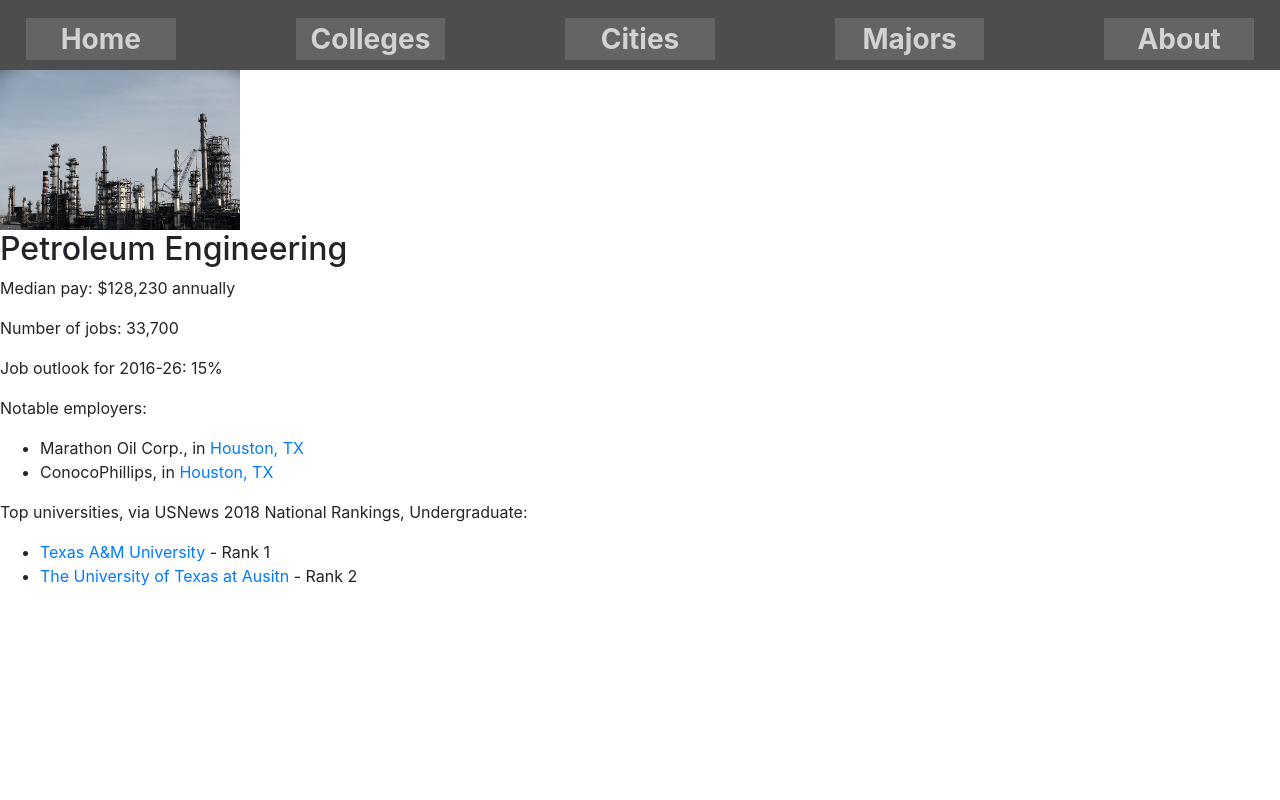
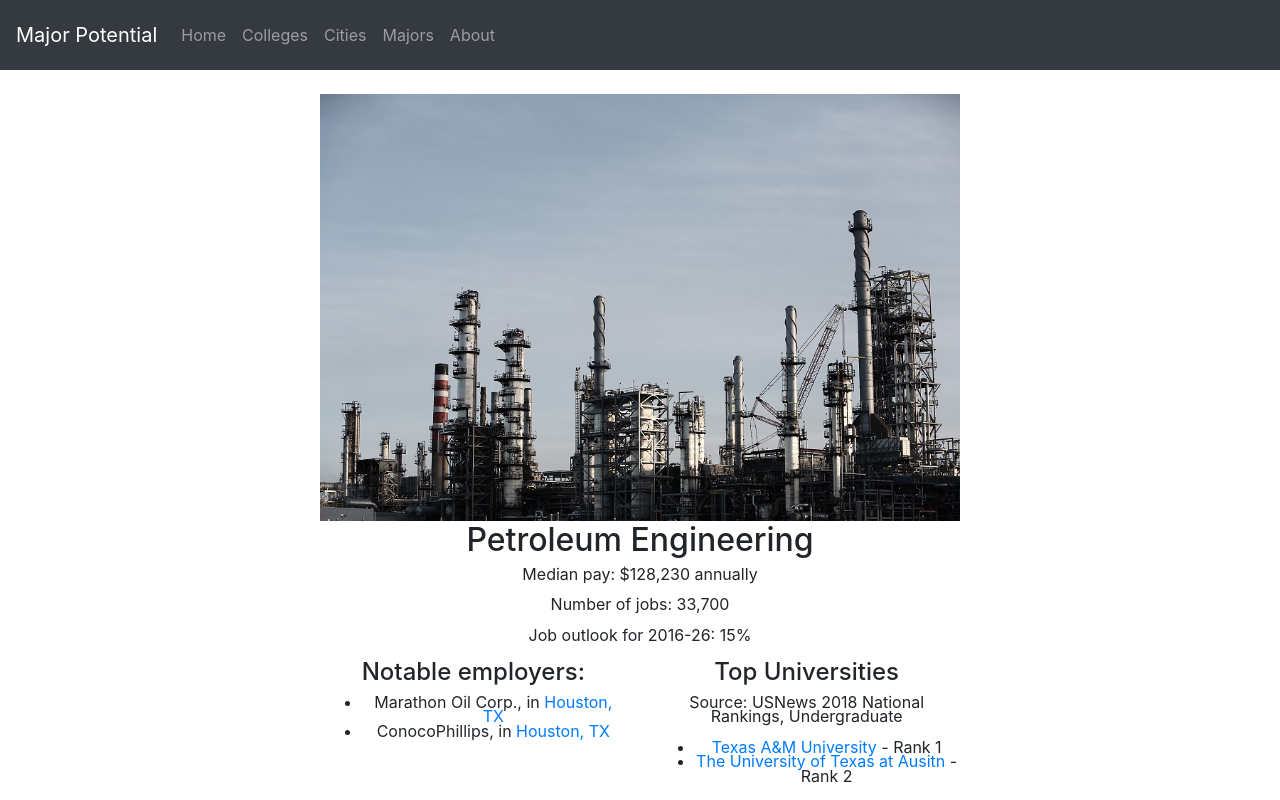
Before and after one commit to theworkingmen/idb, a Flask app: page /major-petroleumengineering in a window 1280 px wide. Run offline with Flask 2, Linux system fonts and the light colour scheme; some libraries are stand-ins or nearby versions.

Commit message:
Bootstrap Grid System applied to majors instances

```diff
--- a/templates/college-texasAM.html
+++ b/templates/college-texasAM.html
@@ -49,7 +49,7 @@
 </nav>
 </head>
 <body>
-<br>
+  <br>
   <div class="container">
     <div class="row">
       <div class="col-md-12 text-center">
--- a/templates/major-petrolengineering.html
+++ b/templates/major-petrolengineering.html
@@ -13,41 +13,75 @@
 	<link rel="stylesheet" href="{{url_for('static', filename='splash.css')}}" type="text/css">
 
 	<title>Major Potential</title>
+
+	<style type="text/css">
+  .text-center {
+    line-height: 0.9em;
+  }
+  .instance-image {
+    max-width: 40em;
+  }
+</style>
+
 </head>
 <body>
 
 	<!-- NAVBAR -->
-    <div class="navbar">
-    <div class="navlink"><a class="navtext" href="./">Home</a></div>
-    <div class="navlink"><a class="navtext" href="./colleges">Colleges</a></div>
-    <div class="navlink"><a class="navtext" href="./cities">Cities</a></div>
-    <div class="navlink"><a class="navtext" href="./majors">Majors</a></div>
-    <div class="navlink"><a class="navtext" href="./about">About</a></div>
+	<nav class="navbar navbar-expand-sm bg-dark navbar-dark">
+		<!-- Brand/logo -->
+		<a class="navbar-brand" href="./">Major Potential</a>
+
+		<!-- Links -->
+		<ul class="navbar-nav">
+			<div id="navbar" class="collapse navbar-collapse">
+				<li class="nav-item">
+					<a class="nav-link" href="./">Home</a>
+				</li>
+				<li class="nav-item">
+					<a class="nav-link" href="./colleges">Colleges</a>
+				</li>
+				<li class="nav-item">
+					<a class="nav-link" href="./cities">Cities</a>
+				</li>
+				<li class="nav-item">
+					<a class="nav-link"  href="./majors">Majors</a>
+				</li>
+				<li class="nav-item">
+					<a class="nav-link" href="./about">About</a>
+				</li>
 			</div>
+		</ul>
+	</nav>
 	<!-- ENDNAVBAR -->
-
-
-			<div class="instance-body-upper">
-				<!-- source: https://www.bls.gov/ooh/architecture-and-engineering/petroleum-engineers.htm -->
-				<img class="instance-image" src="images/{{url_for('static', filename='images/manufacturingresize.jpg')}}" />
+	<br>
+	<div class="container">
+		<div class="row text-center">
+			<div class="col-md-12">
+				<img class="instance-image" src="{{url_for('static', filename='images/manufacturingresize.jpg')}}" />
 				<h2>Petroleum Engineering</h2>
 				<p>Median pay: $128,230 annually</p>
 				<p>Number of jobs: 33,700</p>
 				<p>Job outlook for 2016-26: 15%</p>
 			</div>
-			<div class="instance-body-lower">
-				<p>Notable employers:</p>
+		</div>
+		<div class="row text-center">
+			<div class="col-md-2"></div>
+			<div class="col-md-4">
+				<h4>Notable employers:</h4>
 				<ul>
 					<li>Marathon Oil Corp., in <a href="./city-houston">Houston, TX</a></li>
 					<li>ConocoPhillips, in <a href="./city-houston">Houston, TX</a></li>
 				</ul>
-				<p>Top universities, via USNews 2018 National Rankings, Undergraduate:</p>
+			</div>
+			<div class="col-md-4">
+				<h4>Top Universities</h4>
+				<p>Source: USNews 2018 National Rankings, Undergraduate</p>
 				<ul>
-				  <!-- source: https://www.usnews.com/best-colleges/rankings/engineering-doctorate-petroleum ->
-					<!--Link to instance later-->
 					<li><a href="./college-texasam">Texas A&M University</a> - Rank 1</li>
 					<li><a href="./college-utexas">The University of Texas at Ausitn</a> - Rank 2</li>
 				</ul>
+			</div>
+		</div>
 	</div>
 
 
```
Also changed, not shown: templates/major-compsci.html (+25 -8 lines), templates/major-nursing.html (+25 -9 lines), templates/majors.html (+0 -8 lines). Lines whose indentation alone changed are shown as unchanged.
